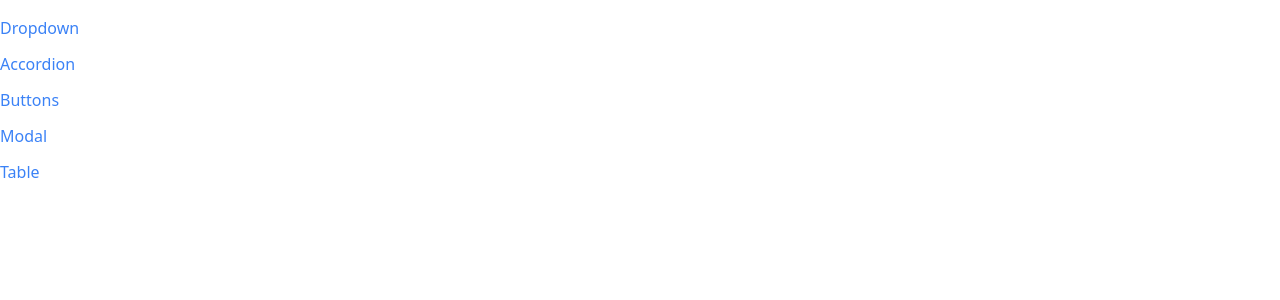
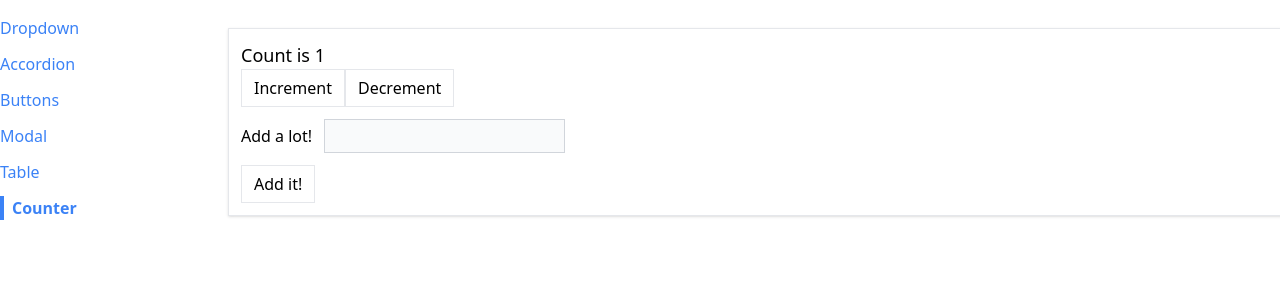
Before and after one commit to SeekEquilibrium/React, a React (Create React App) app in the folder comps/: page /counter in a window 1280 px wide. Shown: the top 300 px of the page. Built offline with nearby package versions, Linux system fonts and the light colour scheme.

Commit message:
18. Implemented a simple increment page with the useReducer hook

```diff
--- a/comps/package.json
+++ b/comps/package.json
@@ -7,6 +7,7 @@
     "@testing-library/react": "^13.4.0",
     "@testing-library/user-event": "^13.5.0",
     "classnames": "^2.3.2",
+    "immer": "^10.0.2",
     "prop-types": "^15.8.1",
     "react": "^18.2.0",
     "react-dom": "^18.2.0",
--- a/comps/src/App.js
+++ b/comps/src/App.js
@@ -5,6 +5,7 @@ import DropdownPage from "./pages/DropdownPage";
 import ButtonPage from "./pages/ButtonPage";
 import ModalPage from "./pages/ModalPage";
 import TablePage from "./pages/TablePage";
+import CounterPage from "./pages/CounterPage";
 
 function App() {
   return (
@@ -30,6 +31,10 @@ function App() {
         <Route path="/table">
           <TablePage />
         </Route>
+
+        <Route path="/counter">
+          <CounterPage  initialCount={1}/>
+        </Route>
       </div>
     </div>
   );
--- a/comps/src/components/Sidebar.js
+++ b/comps/src/components/Sidebar.js
@@ -1,22 +1,27 @@
-import Link  from "./Link";
+import Link from "./Link";
 
 function Sidebar() {
   const links = [
-        {label:'Dropdown', path: '/' },
-        {label:'Accordion', path: '/accordion'},
-        {label:'Buttons', path: '/buttons'},
-        {label:'Modal' , path:'/modal'},
-        {label:'Table' , path:'/table'},
-
+    { label: "Dropdown", path: "/" },
+    { label: "Accordion", path: "/accordion" },
+    { label: "Buttons", path: "/buttons" },
+    { label: "Modal", path: "/modal" },
+    { label: "Table", path: "/table" },
+    { label: "Counter", path: "/counter" },
   ];
 
-    const renderedLinks = links.map((link)=>{
-        return <Link key={link.label}
+  const renderedLinks = links.map((link) => {
+    return (
+      <Link
+        key={link.label}
         to={link.path}
         className="mb-3"
         activeClassName="font-bold border-l-4 border-blue-500 pl-2"
-        >{link.label} </Link>
-    })
+      >
+        {link.label}{" "}
+      </Link>
+    );
+  });
 
   return (
     <div className="sticky top-0 overflow-y-hidden flex flex-col items-start">
--- /dev/null
+++ b/comps/src/pages/CounterPage.js
@@ -0,0 +1,90 @@
+import { useReducer } from "react";
+import {produce} from "immer";
+import Button from "../components/Button";
+import Panel from "../components/Panel";
+
+const INCREMENT_COUNT = "increment";
+const SET_VALUE_TO_ADD = "set_value_to_add";
+const DECREMENT_COUNT = "decrement";
+const ADD_VALUE_TO_COUNT = "add_value_to_count";
+
+const reducer = (state, action) => {
+  switch (action.type) {
+    case INCREMENT_COUNT:
+      state.count = state.count + 1;
+      return;
+    case SET_VALUE_TO_ADD:
+      state.valueToAdd = action.payload;
+      return;
+    case DECREMENT_COUNT:
+      state.count = state.count - 1;
+      return;
+    case ADD_VALUE_TO_COUNT:
+      state.count = state.count + state.valueToAdd;
+      state.valueToAdd = 0;
+      return;
+
+    default:
+      return ;
+  }
+};
+
+function CounterPage({ initialCount }) {
+  //const [count, setCounter] = useState(initialCount);
+  //const [valueToAdd, setValueToAdd] = useState(0);
+
+  const [state, dispatch] = useReducer(produce(reducer), {
+    count: initialCount,
+    valueToAdd: 0,
+  });
+
+  const increment = () => {
+    dispatch({
+      type: INCREMENT_COUNT,
+    });
+  };
+  const decrement = () => {
+    dispatch({
+      type: DECREMENT_COUNT,
+    });
+  };
+
+  const handleChange = (event) => {
+    const value = parseInt(event.target.value) || 0;
+
+    dispatch({
+      type: SET_VALUE_TO_ADD,
+      payload: value,
+    });
+  };
+  const handleSubmit = (event) => {
+    event.preventDefault();
+
+    dispatch({
+      type: ADD_VALUE_TO_COUNT,
+    });
+  };
+
+  return (
+    <Panel className="m-3">
+      <h1 className="text-lg">Count is {state.count}</h1>
+      <div className="flex flex-row">
+        <Button onClick={increment}>Increment</Button>
+        <Button onClick={decrement}>Decrement</Button>
+      </div>
+
+      <form onSubmit={handleSubmit}>
+        <label>Add a lot!</label>
+        <input
+          value={state.valueToAdd || ""}
+          onChange={handleChange}
+          type="number"
+          className="p-1 m-3 bg-gray-50 border border-gray-300"
+        />
+        <Button>Add it!</Button>
+      </form>
+    </Panel>
+  );
+}
+
+export default CounterPage;
```
Also changed, not shown: 1 other file (tests, documents, lock files or other folders). Lines whose indentation alone changed are shown as unchanged.
